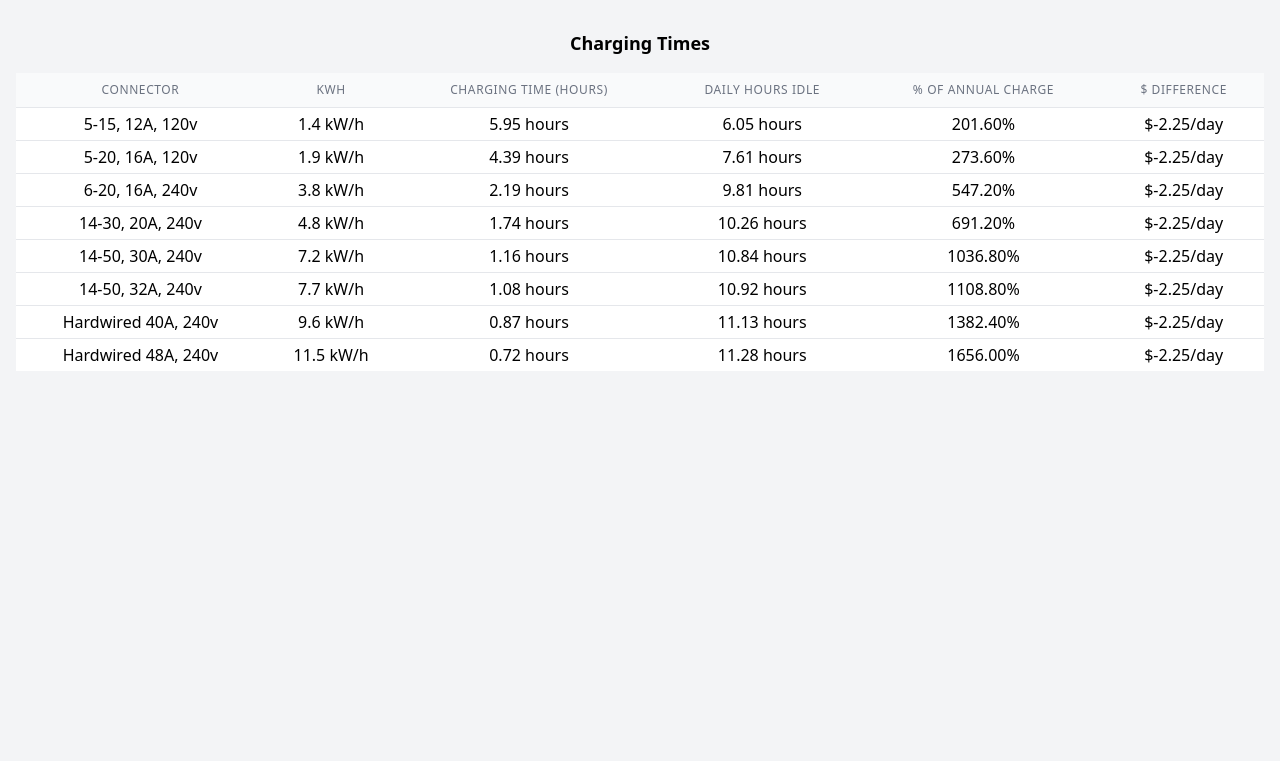
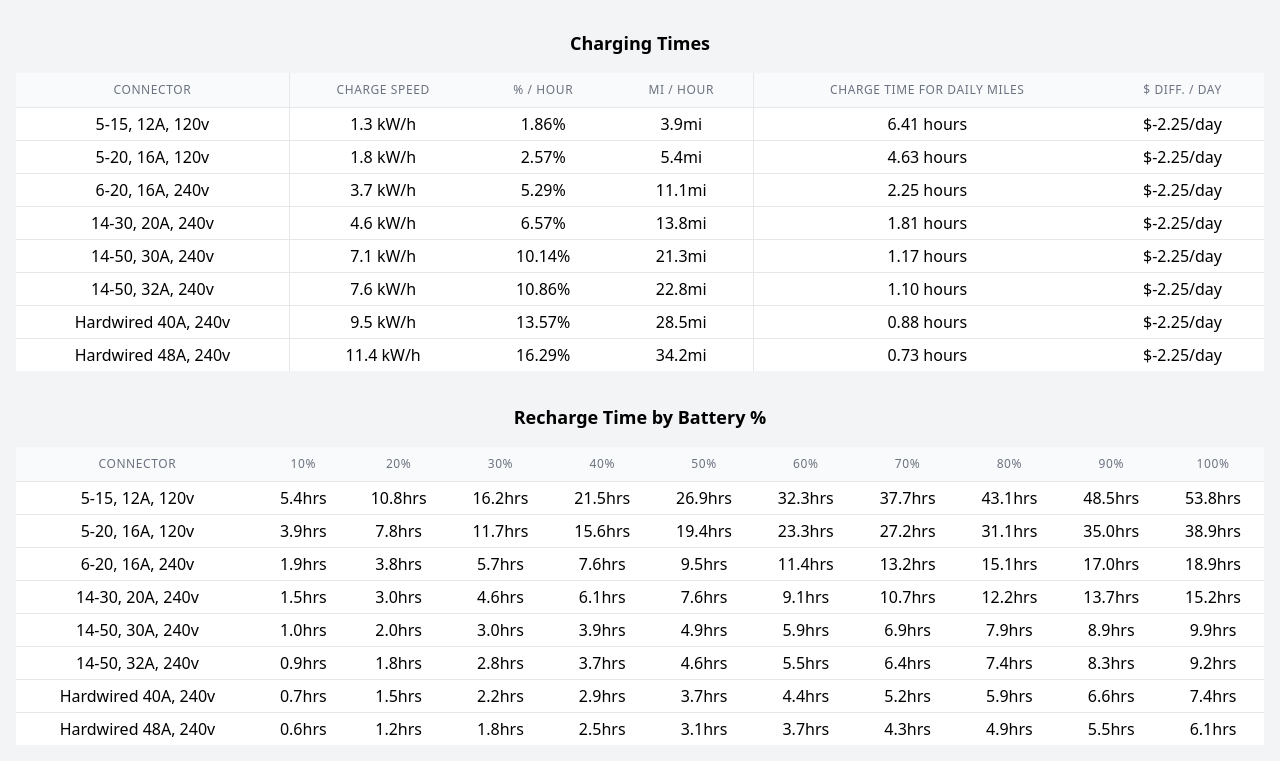
Before and after one commit to dlinning/ev-calc-site, a plain HTML site: page index.html in a window 1280 px wide. Shown: the part 1024-1785 px from the top of the page. Before the commit the page ends 1411 px from the top, so only its background shows below. Drawn offline with nearby package versions, Linux system fonts and the light colour scheme.

Commit message:
Update index.html

```diff
--- a/index.html
+++ b/index.html
@@ -83,6 +83,35 @@
                 padding-left: 0.5rem;
                 padding-right: 0.5rem;
             }
+        }
+
+        /* Style for grouping columns */
+        .grouped-header {
+            display: flex;
+            flex-direction: column;
+            align-items: center;
+            justify-content: center;
+        }
+
+        .grouped-header-label {
+            font-size: 0.75rem;
+            font-weight: 500;
+            color: #6b7280;
+            text-transform: uppercase;
+            letter-spacing: 0.05em;
+        }
+
+        .grouped-columns {
+            display: flex;
+            gap: 0.5rem;
+        }
+
+        .left-border {
+            border-left: 1px solid #e5e7eb;
+        }
+
+        .right-border {
+            border-right: 1px solid #e5e7eb;
         }
     </style>
 </head>
@@ -175,14 +204,37 @@
                 <thead class="bg-gray-50">
                     <tr>
                         <th class="table-header-cell">Connector</th>
-                        <th class="table-header-cell">kWh</th>
-                        <th class="table-header-cell">Charging Time (Hours)</th>
-                        <th class="table-header-cell">Daily Hours Idle</th>
-                        <th class="table-header-cell">% of Annual Charge</th>
-                        <th class="table-header-cell">$ Difference</th>
+                        <th class="table-header-cell left-border">Charge Speed</th>
+                        <th class="table-header-cell">% / Hour</th>
+                        <th class="table-header-cell right-border">mi / Hour</th>
+                        <th class="table-header-cell">Charge Time for Daily miles</th>
+                        <th class="table-header-cell">$ Diff. / Day</th>
                     </tr>
                 </thead>
                 <tbody id="chargingTableBody" class="bg-white divide-y divide-gray-200">
+                </tbody>
+            </table>
+        </div>
+
+        <h2 class="text-lg font-semibold mt-8 mb-4 text-center">Recharge Time by Battery %</h2>
+        <div class="table-container">
+            <table class="mx-auto min-w-full divide-y divide-gray-200">
+                <thead class="bg-gray-50">
+                    <tr>
+                        <th class="table-header-cell">Connector</th>
+                        <th class="table-header-cell">10%</th>
+                        <th class="table-header-cell">20%</th>
+                        <th class="table-header-cell">30%</th>
+                        <th class="table-header-cell">40%</th>
+                        <th class="table-header-cell">50%</th>
+                        <th class="table-header-cell">60%</th>
+                        <th class="table-header-cell">70%</th>
+                        <th class="table-header-cell">80%</th>
+                        <th class="table-header-cell">90%</th>
+                        <th class="table-header-cell">100%</th>
+                    </tr>
+                </thead>
+                <tbody id="rechargeTimeTableBody" class="bg-white divide-y divide-gray-200">
                 </tbody>
             </table>
         </div>
@@ -256,6 +308,16 @@
             });
         });
 
+        const chargingSpeeds = {
+            '5-15, 12A, 120v': 1.3,
+            '5-20, 16A, 120v': 1.8,
+            '6-20, 16A, 240v': 3.7,
+            '14-30, 20A, 240v': 4.6,
+            '14-50, 30A, 240v': 7.1,
+            '14-50, 32A, 240v': 7.6,
+            'Hardwired 40A, 240v': 9.5,
+            'Hardwired 48A, 240v': 11.4,
+        };
 
         function calculateChargingTimes() {
             const capacity = parseFloat(capacityInput.value);
@@ -276,16 +338,6 @@
             const annualKwhNeeded = kwhNeeded * 365;
             const gasDailyCost = dailyMiles * (gallonPrice / mpg); // Calculate this once
 
-            const chargingSpeeds = {
-                '5-15, 12A, 120v': 1.4,
-                '5-20, 16A, 120v': 1.9,
-                '6-20, 16A, 240v': 3.8,
-                '14-30, 20A, 240v': 4.8,
-                '14-50, 30A, 240v': 7.2,
-                '14-50, 32A, 240v': 7.7,
-                'Hardwired 40A, 240v': 9.6,
-                'Hardwired 48A, 240v': 11.5,
-            };
 
             const chargingTableBody = document.getElementById('chargingTableBody');
             chargingTableBody.innerHTML = ''; // Clear the table body before adding rows
@@ -294,7 +346,8 @@
             for (const connector in chargingSpeeds) {
                 const chargingSpeed = chargingSpeeds[connector];
                 const chargingTime = kwhNeeded / chargingSpeed;
-                const idleHours = Math.max(0, dailyChargeTime - chargingTime);
+                const percentagePerHour = (chargingSpeed / capacity) * 100;
+                const milesPerHour = chargingSpeed * milesPerKwh;
                 const annualCharged = chargingSpeed * dailyChargeTime * 365;
                 const percentageOfAnnual = (annualCharged / annualKwhNeeded) * 100;
 
@@ -305,10 +358,10 @@
                 tableHTML += `
                     <tr>
                         <td class="table-value-cell">${connector}</td>
-                        <td class="table-value-cell">${chargingSpeed.toFixed(1)} kW/h</td>
+                        <td class="table-value-cell left-border">${chargingSpeed.toFixed(1)} kW/h</td>
+                        <td class="table-value-cell">${percentagePerHour.toFixed(2)}%</td>
+                        <td class="table-value-cell right-border">${milesPerHour.toFixed(1)}mi</td>
                         <td class="table-value-cell">${chargingTime.toFixed(2)} hours</td>
-                        <td class="table-value-cell">${idleHours.toFixed(2)} hours</td>
-                        <td class="table-value-cell">${percentageOfAnnual.toFixed(2)}%</td>
                         <td class="table-value-cell">$${dollarDifference.toFixed(2)}/day</td>
                     </tr>
                 `;
@@ -316,6 +369,21 @@
             chargingTableBody.innerHTML = tableHTML;
         }
 
+        const rechargeTimeTableBody = document.getElementById('rechargeTimeTableBody');
+        let rechargeTableHTML = '';
+        const capacity = parseFloat(capacityInput.value);
+        for (const connector in chargingSpeeds) {
+            const chargingSpeed = chargingSpeeds[connector];
+            rechargeTableHTML += `<tr><td class="table-value-cell">${connector}</td>`;
+            for (let i = 10; i <= 100; i += 10) {
+                const chargeKwh = capacity * (i / 100);
+                const rechargeTime = chargeKwh / chargingSpeed;
+                rechargeTableHTML += `<td class="table-value-cell">${rechargeTime.toFixed(1)}hrs</td>`;
+            }
+            rechargeTableHTML += `</tr>`;
+        }
+        rechargeTimeTableBody.innerHTML = rechargeTableHTML;
+
         calculateChargingTimes();
     </script>
 </body>
```
